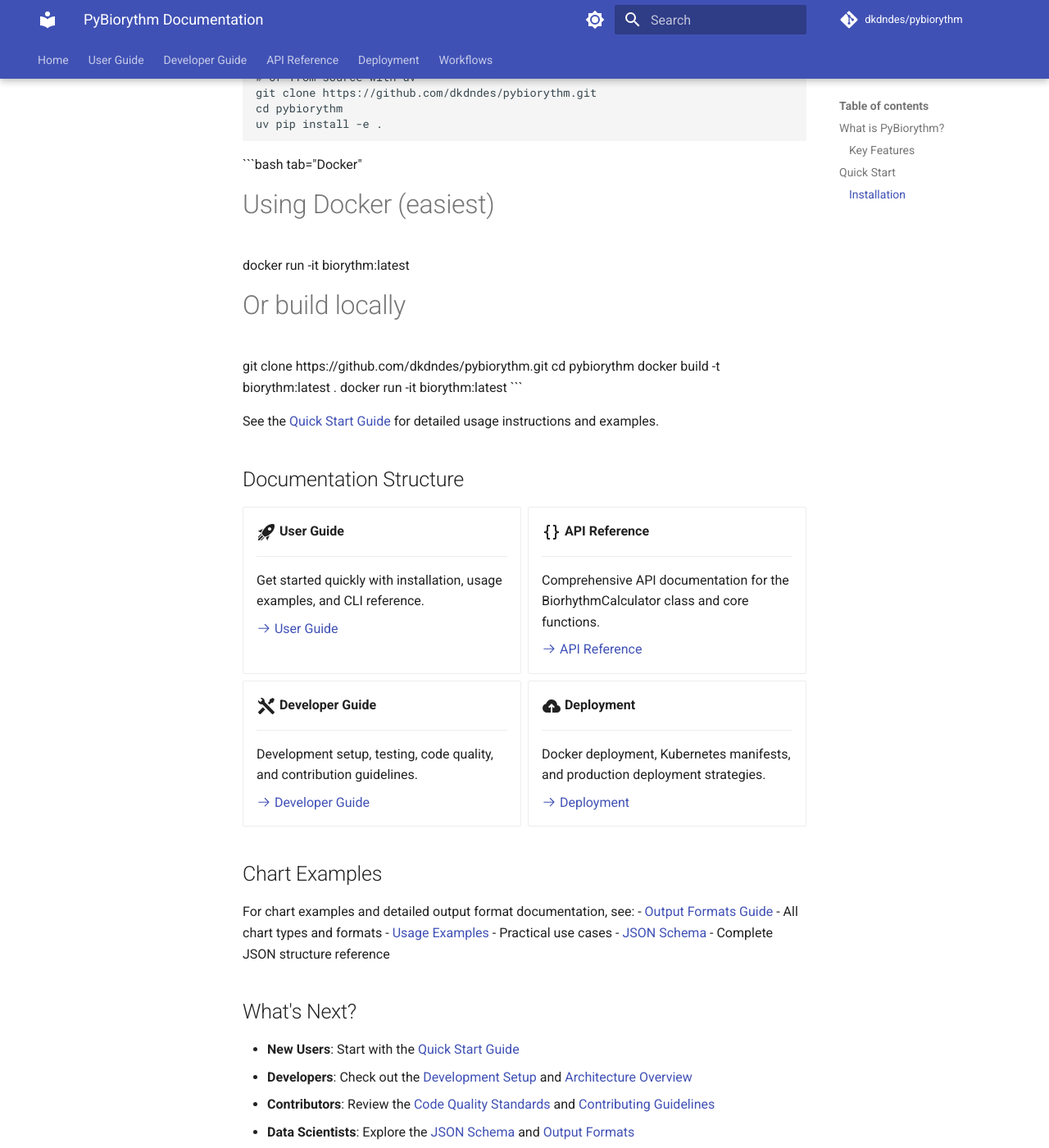
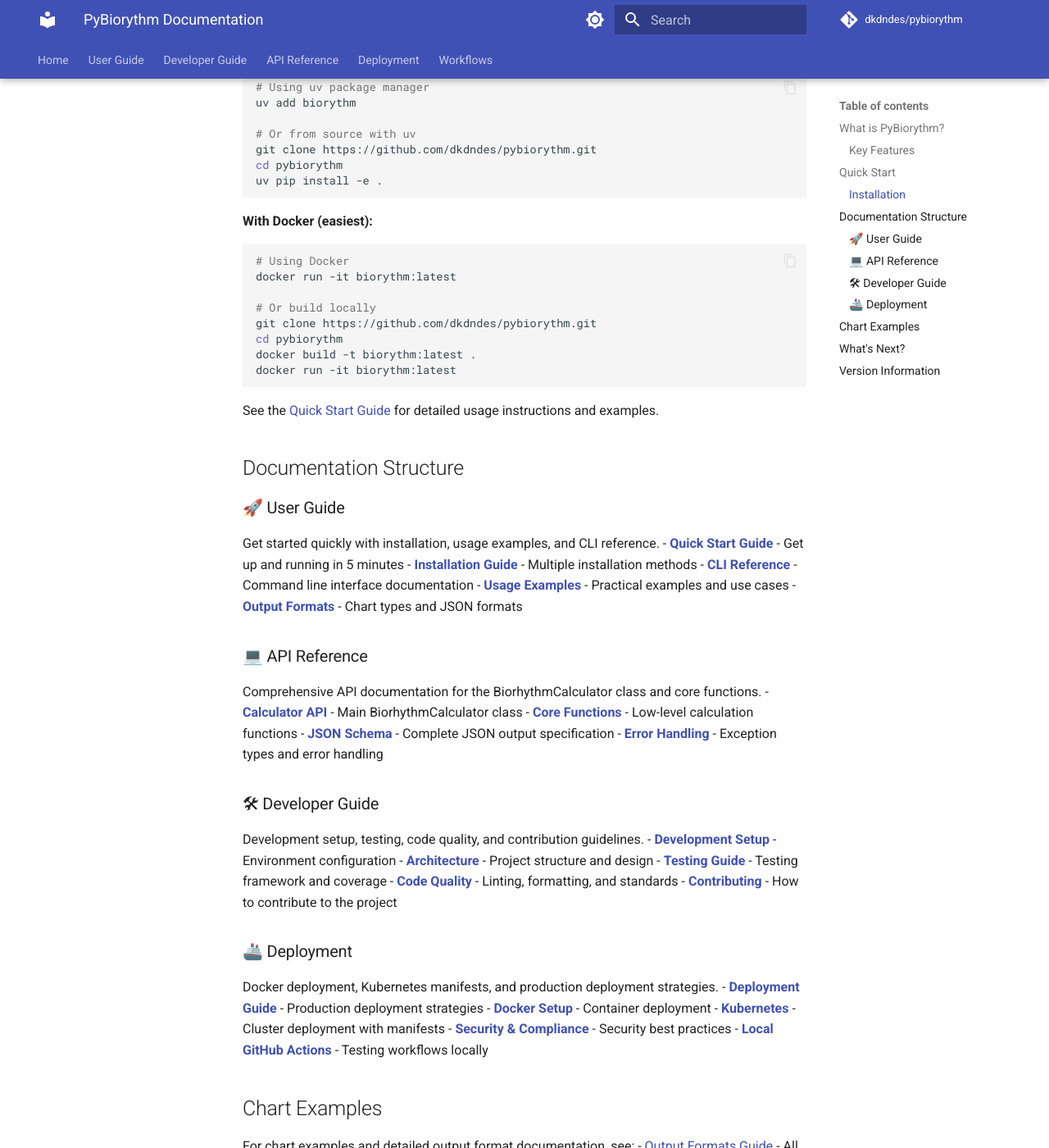
Before and after one commit to dkdndes/pybiorythm, an MkDocs documentation site: the page built from docs/README.md, in a window 1280 px wide and 1400 px high, scrolled down 1386 px. Shown: the whole window at 82% size. Built offline with MkDocs 1.6.1 and Material for MkDocs 9.7.7, drawn with Linux system fonts in a browser that asks for light colours; comment, search, counter and statistics services are not loaded; the version menu is left out; some of the changed text lies outside the part shown.

Commit message:
docs: convert MkDocs Material syntax to standard Markdown
- Replace MkDocs Material icons with standard emoji icons
- Convert tabbed installation sections to standard format
- Replace Material Design cards with standard Markdown sections
- Fix === syntax that doesn't render in GitHub/plain text
- Ensure documentation displays properly in all viewing contexts:
  - GitHub web interface ✅
  - Plain text editors ✅
  - MkDocs rendered sites ✅
  - IDE preview modes ✅

````diff
--- a/docs/README.md
+++ b/docs/README.md
@@ -25,28 +25,29 @@
 
 ### Key Features
 
-=== "Multiple Output Formats"
-    - **ASCII Charts**: Traditional vertical and horizontal biorhythm charts
-    - **JSON Data**: Structured timeseries data for analysis and visualization
-    - **Configurable Parameters**: Adjustable chart width, time periods, and orientations
+**🎯 Multiple Output Formats**
+- **ASCII Charts**: Traditional vertical and horizontal biorhythm charts
+- **JSON Data**: Structured timeseries data for analysis and visualization
+- **Configurable Parameters**: Adjustable chart width, time periods, and orientations
 
-=== "Developer Friendly"
-    - **90.33% Test Coverage** with comprehensive test suite
-    - **Modern Python**: Type hints, dataclasses, and clean architecture
-    - **Docker Support**: Multi-stage builds for production deployment
-    - **CI/CD Ready**: GitHub Actions workflows for quality assurance
+**👨‍💻 Developer Friendly**
+- **90.33% Test Coverage** with comprehensive test suite
+- **Modern Python**: Type hints, dataclasses, and clean architecture
+- **Docker Support**: Multi-stage builds for production deployment
+- **CI/CD Ready**: GitHub Actions workflows for quality assurance
 
-=== "Data Analysis Ready"
-    - **JSON Timeseries**: Perfect for pandas, matplotlib, and data science workflows
-    - **Critical Day Detection**: Identifies when cycles cross zero
-    - **Statistical Properties**: Comprehensive metadata for analysis
-    - **Feature Engineering**: Ready for machine learning experiments
+**📊 Data Analysis Ready**
+- **JSON Timeseries**: Perfect for pandas, matplotlib, and data science workflows
+- **Critical Day Detection**: Identifies when cycles cross zero
+- **Statistical Properties**: Comprehensive metadata for analysis
+- **Feature Engineering**: Ready for machine learning experiments
 
 ## Quick Start
 
 ### Installation
 
-```bash tab="pip"
+**With pip (recommended):**
+```bash
 # Install from PyPI (when published)
 pip install biorythm
 
@@ -56,8 +57,9 @@
 pip install .
 ```
 
-```bash tab="uv"
-# Using uv (recommended)
+**With uv (fastest):**
+```bash
+# Using uv package manager
 uv add biorythm
 
 # Or from source with uv
@@ -66,8 +68,9 @@
 uv pip install -e .
 ```
 
-```bash tab="Docker"
-# Using Docker (easiest)
+**With Docker (easiest):**
+```bash
+# Using Docker
 docker run -it biorythm:latest
 
 # Or build locally
@@ -81,41 +84,36 @@
 
 ## Documentation Structure
 
-<div class="grid cards" markdown>
+### 🚀 User Guide
+Get started quickly with installation, usage examples, and CLI reference.
+- **[Quick Start Guide](user-guide/quick-start.md)** - Get up and running in 5 minutes
+- **[Installation Guide](user-guide/installation.md)** - Multiple installation methods
+- **[CLI Reference](user-guide/cli.md)** - Command line interface documentation
+- **[Usage Examples](user-guide/usage-examples.md)** - Practical examples and use cases
+- **[Output Formats](user-guide/output-formats.md)** - Chart types and JSON formats
 
--   :material-rocket-launch:{ .lg .middle } __User Guide__
+### 💻 API Reference
+Comprehensive API documentation for the BiorhythmCalculator class and core functions.
+- **[Calculator API](api/calculator.md)** - Main BiorhythmCalculator class
+- **[Core Functions](api/core.md)** - Low-level calculation functions
+- **[JSON Schema](api/json-schema.md)** - Complete JSON output specification
+- **[Error Handling](api/errors.md)** - Exception types and error handling
 
-    ---
+### 🛠 Developer Guide
+Development setup, testing, code quality, and contribution guidelines.
+- **[Development Setup](developer-guide/setup.md)** - Environment configuration
+- **[Architecture](developer-guide/architecture.md)** - Project structure and design
+- **[Testing Guide](developer-guide/testing.md)** - Testing framework and coverage
+- **[Code Quality](developer-guide/code-quality.md)** - Linting, formatting, and standards
+- **[Contributing](developer-guide/contributing.md)** - How to contribute to the project
 
-    Get started quickly with installation, usage examples, and CLI reference.
-
-    [:octicons-arrow-right-24: User Guide](user-guide/quick-start.md)
-
--   :material-code-braces:{ .lg .middle } __API Reference__
-
-    ---
-
-    Comprehensive API documentation for the BiorhythmCalculator class and core functions.
-
-    [:octicons-arrow-right-24: API Reference](api/calculator.md)
-
--   :material-tools:{ .lg .middle } __Developer Guide__
-
-    ---
-
-    Development setup, testing, code quality, and contribution guidelines.
-
-    [:octicons-arrow-right-24: Developer Guide](developer-guide/setup.md)
-
--   :material-cloud-upload:{ .lg .middle } __Deployment__
-
-    ---
-
-    Docker deployment, Kubernetes manifests, and production deployment strategies.
-
-    [:octicons-arrow-right-24: Deployment](deployment/deployment-guide.md)
-
-</div>
+### 🚢 Deployment
+Docker deployment, Kubernetes manifests, and production deployment strategies.
+- **[Deployment Guide](deployment/deployment-guide.md)** - Production deployment strategies
+- **[Docker Setup](deployment/docker.md)** - Container deployment
+- **[Kubernetes](deployment/kubernetes.md)** - Cluster deployment with manifests
+- **[Security & Compliance](deployment/security.md)** - Security best practices
+- **[Local GitHub Actions](deployment/local-github-actions.md)** - Testing workflows locally
 
 ## Chart Examples
 
````
